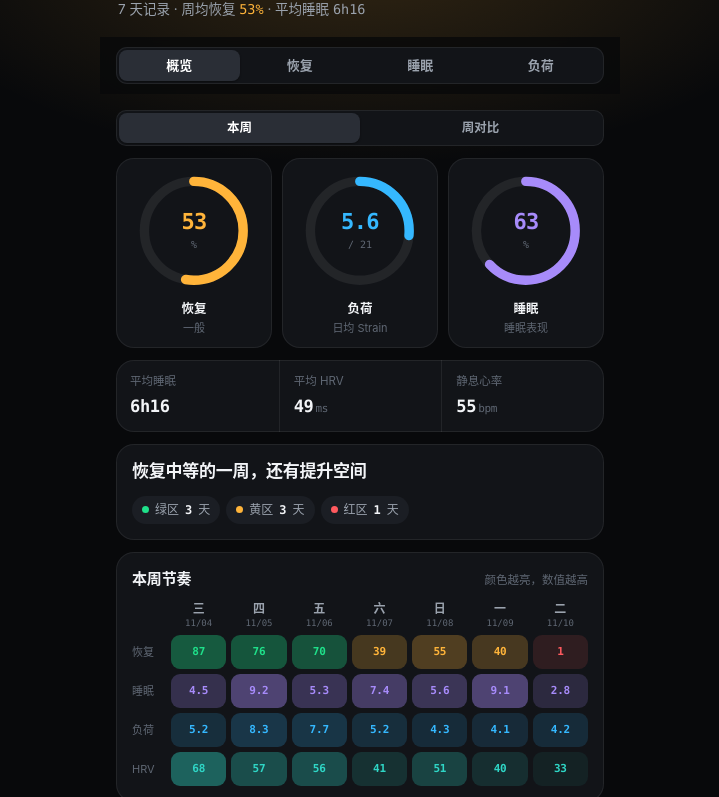
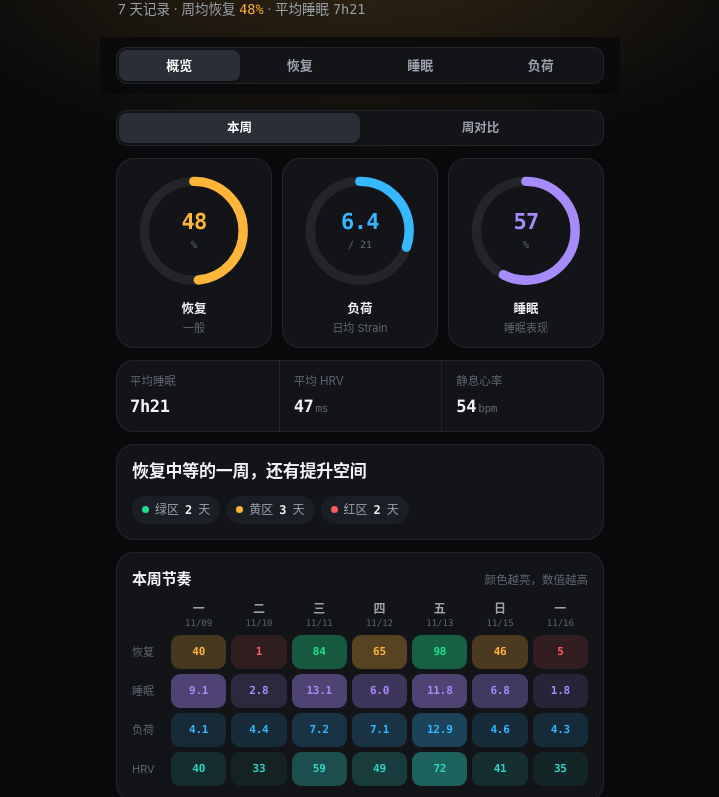
Before and after one commit to Charm3rii/whoop-weekly, a plain HTML site: page index.html in a window 1280 px wide. Shown: the part 95-892 px from the top of the page, without its empty margins (280-999 px from the left). Drawn offline with Linux system fonts and the light colour scheme.

Commit message:
publish weekly 2026-11-16

```diff
--- a/index.html
+++ b/index.html
@@ -160,9 +160,9 @@ svg.ch text{font-family:var(--mono)}
   <div class="rows" id="lStr"></div>
 </section>
 <script>
-const D=[{"date": "11-04", "rec": 87, "zone": "g", "strain": 5.2, "slp": 71, "rhr": 55, "hrv": 67.9, "spo2": 90.3, "sh": 4.55, "eff": 94.1}, {"date": "11-05", "rec": 76, "zone": "g", "strain": 8.3, "slp": 76, "rhr": 52, "hrv": 56.5, "spo2": 91.4, "sh": 9.21, "eff": 87.5}, {"date": "11-06", "rec": 70, "zone": "g", "strain": 7.7, "slp": 73, "rhr": 54, "hrv": 56.0, "spo2": 93.5, "sh": 5.28, "eff": 91.9}, {"date": "11-07", "rec": 39, "zone": "y", "strain": 5.2, "slp": 52, "rhr": 56, "hrv": 41.2, "spo2": 90.8, "sh": 7.39, "eff": 74.1}, {"date": "11-08", "rec": 55, "zone": "y", "strain": 4.3, "slp": 70, "rhr": 54, "hrv": 51.1, "spo2": 88.0, "sh": 5.6, "eff": 97.3}, {"date": "11-09", "rec": 40, "zone": "y", "strain": 4.1, "slp": 74, "rhr": 54, "hrv": 39.5, "spo2": 90.2, "sh": 9.12, "eff": 89.0}, {"date": "11-10", "rec": 1, "zone": "r", "strain": 4.2, "slp": 25, "rhr": 59, "hrv": 32.6, "spo2": 96.0, "sh": 2.75, "eff": 97.9}];
-const RANGE="2026-11-04 ~ 2026-11-10 · 共 7 天";
-const P=[{"date": "10-28", "rec": 43, "zone": "y", "strain": 7.3, "slp": 46, "rhr": 59, "hrv": 40.3, "spo2": 92.8, "sh": 7.32, "eff": 70.2}, {"date": "10-29", "rec": 73, "zone": "g", "strain": 10.5, "slp": 78, "rhr": 53, "hrv": 55.0, "spo2": 89.7, "sh": 7.49, "eff": 98.5}, {"date": "10-30", "rec": 84, "zone": "g", "strain": 18.6, "slp": 77, "rhr": 51, "hrv": 62.3, "spo2": 90.6, "sh": 7.07, "eff": 95.3}, {"date": "10-31", "rec": 37, "zone": "y", "strain": 11.5, "slp": 67, "rhr": 55, "hrv": 42.0, "spo2": 92.9, "sh": 5.5, "eff": 89.3}, {"date": "11-01", "rec": 87, "zone": "g", "strain": 5.0, "slp": 77, "rhr": 54, "hrv": 62.5, "spo2": 92.8, "sh": 7.86, "eff": 91.8}, {"date": "11-02", "rec": 40, "zone": "y", "strain": 6.4, "slp": 77, "rhr": 53, "hrv": 41.3, "spo2": 95.8, "sh": 7.61, "eff": 92.3}, {"date": "11-03", "rec": 58, "zone": "y", "strain": 10.3, "slp": 81, "rhr": 53, "hrv": 49.3, "spo2": 90.9, "sh": 7.97, "eff": 95.2}];
+const D=[{"date": "11-09", "rec": 40, "zone": "y", "strain": 4.1, "slp": 74, "rhr": 54, "hrv": 39.5, "spo2": 90.2, "sh": 9.12, "eff": 89.0}, {"date": "11-10", "rec": 1, "zone": "r", "strain": 4.4, "slp": 25, "rhr": 59, "hrv": 32.6, "spo2": 96.0, "sh": 2.75, "eff": 97.9}, {"date": "11-11", "rec": 84, "zone": "g", "strain": 7.2, "slp": 76, "rhr": 51, "hrv": 59.4, "spo2": 91.5, "sh": 13.14, "eff": 94.5}, {"date": "11-12", "rec": 65, "zone": "y", "strain": 7.1, "slp": 72, "rhr": 52, "hrv": 48.6, "spo2": 91.0, "sh": 6.05, "eff": 95.9}, {"date": "11-13", "rec": 98, "zone": "g", "strain": 12.9, "slp": 78, "rhr": 50, "hrv": 71.6, "spo2": 91.1, "sh": 11.76, "eff": 96.0}, {"date": "11-15", "rec": 46, "zone": "y", "strain": 4.6, "slp": 74, "rhr": 53, "hrv": 40.8, "spo2": 94.2, "sh": 6.76, "eff": 97.0}, {"date": "11-16", "rec": 5, "zone": "r", "strain": 4.3, "slp": 3, "rhr": 57, "hrv": 34.5, "spo2": 89.0, "sh": 1.83, "eff": 70.6}];
+const RANGE="2026-11-09 ~ 2026-11-16 · 共 7 天";
+const P=[{"date": "11-02", "rec": 40, "zone": "y", "strain": 6.4, "slp": 77, "rhr": 53, "hrv": 41.3, "spo2": 95.8, "sh": 7.61, "eff": 92.3}, {"date": "11-03", "rec": 58, "zone": "y", "strain": 10.3, "slp": 81, "rhr": 53, "hrv": 49.3, "spo2": 90.9, "sh": 7.97, "eff": 95.2}, {"date": "11-04", "rec": 87, "zone": "g", "strain": 5.2, "slp": 71, "rhr": 55, "hrv": 67.9, "spo2": 90.3, "sh": 4.55, "eff": 94.1}, {"date": "11-05", "rec": 76, "zone": "g", "strain": 8.3, "slp": 76, "rhr": 52, "hrv": 56.5, "spo2": 91.4, "sh": 9.21, "eff": 87.5}, {"date": "11-06", "rec": 70, "zone": "g", "strain": 7.7, "slp": 73, "rhr": 54, "hrv": 56.0, "spo2": 93.5, "sh": 5.28, "eff": 91.9}, {"date": "11-07", "rec": 39, "zone": "y", "strain": 5.2, "slp": 52, "rhr": 56, "hrv": 41.2, "spo2": 90.8, "sh": 7.39, "eff": 74.1}, {"date": "11-08", "rec": 55, "zone": "y", "strain": 4.3, "slp": 70, "rhr": 54, "hrv": 51.1, "spo2": 88.0, "sh": 5.6, "eff": 97.3}];
 const $=id=>document.getElementById(id);
 const cv=v=>getComputedStyle(document.documentElement).getPropertyValue(v).trim();
 const COL={g:cv('--g'),y:cv('--y'),r:cv('--r'),n:cv('--tx3'),strain:cv('--strain'),sleep:cv('--sleep'),hrv:cv('--hrv'),rhr:cv('--rhr'),tx2:cv('--tx2'),tx3:cv('--tx3')};
```
